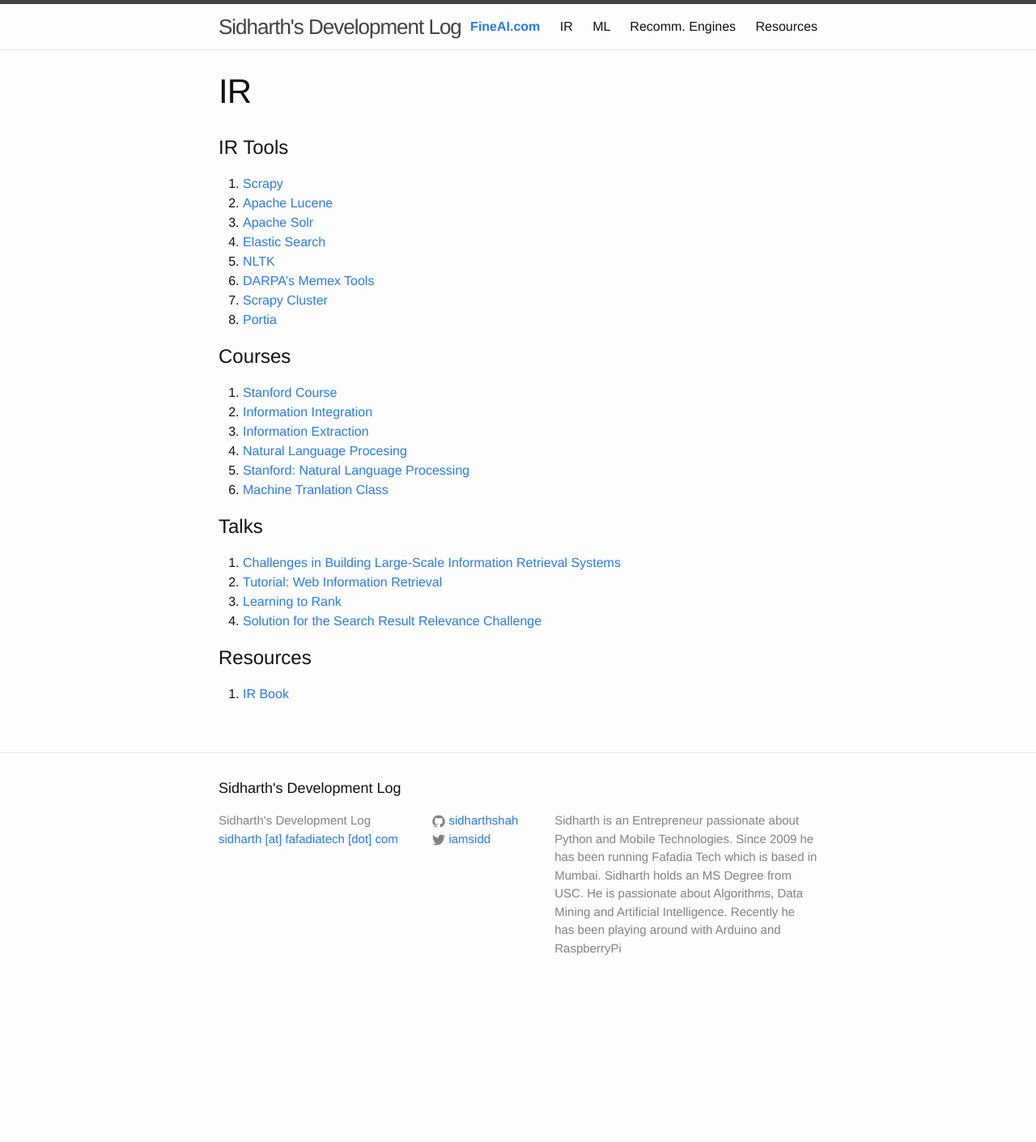
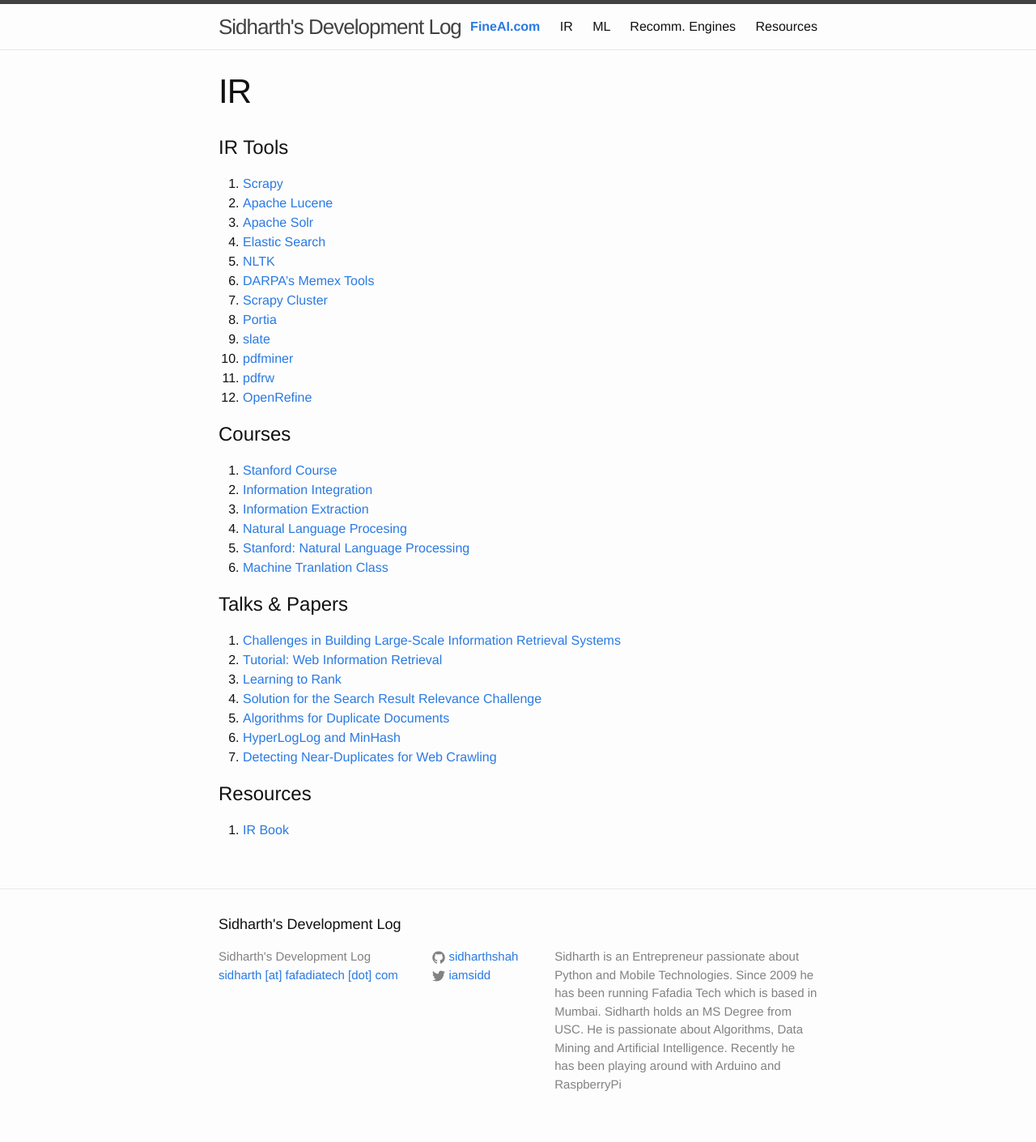
Before and after one commit to sidharthshah/sidharthshah.github.com, a Jekyll site: the page built from information-retrieval.md, in a window 1280 px wide. Shown: the whole page at 81% size. Built offline with Jekyll 4.4.1, drawn with Linux system fonts in a browser that asks for light colours; before the commit the page ends 1242 px from its top, so only the background shows below that.

Commit message:
updated links

```diff
--- a/information-retrieval.md
+++ b/information-retrieval.md
@@ -14,6 +14,11 @@
 6. [DARPA's Memex Tools](http://opencatalog.darpa.mil/MEMEX.html)
 7. [Scrapy Cluster](http://scrapy-cluster.readthedocs.org/en/latest/)
 8. [Portia](https://github.com/scrapinghub/portia)
+9. [slate](https://pypi.python.org/pypi/slate)
+10. [pdfminer](https://github.com/euske/pdfminer)
+11. [pdfrw](https://github.com/pmaupin/pdfrw)
+12. [OpenRefine](http://openrefine.org/)
+
 
 Courses
 =======
@@ -24,12 +29,15 @@
 5. [Stanford: Natural Language Processing](http://web.stanford.edu/class/cs224n/syllabus.shtml#lec1)
 6. [Machine Tranlation Class](http://mt-class.org/)
 
-Talks
-=====
+Talks & Papers
+==============
 1. [Challenges in Building Large-Scale Information Retrieval Systems](http://web.stanford.edu/class/cs276/Jeff-Dean-Stanford-CS276-April-2015.pdf)
 2. [Tutorial: Web Information Retrieval](http://sci2s.ugr.es/sites/default/files/files/linksInterest/Tutorials/icde.pdf)
 3. [Learning to Rank](http://research.microsoft.com/en-us/people/hangli/li-acl-ijcnlp-2009-tutorial.pdf)
 4. [Solution for the Search Result Relevance Challenge](https://github.com/ChenglongChen/Kaggle_CrowdFlower/blob/master/Doc/Kaggle_CrowdFlower_ChenglongChen.pdf)
+5. [Algorithms for Duplicate Documents](http://www.cs.princeton.edu/courses/archive/spr05/cos598E/bib/Princeton.pdf)
+6. [HyperLogLog and MinHash](http://tech.adroll.com/blog/data/2013/07/10/hll-minhash.html)
+7. [Detecting Near-Duplicates for Web Crawling](http://www2007.cpsc.ucalgary.ca/papers/paper215.pdf)
 
 Resources
 =========
```
